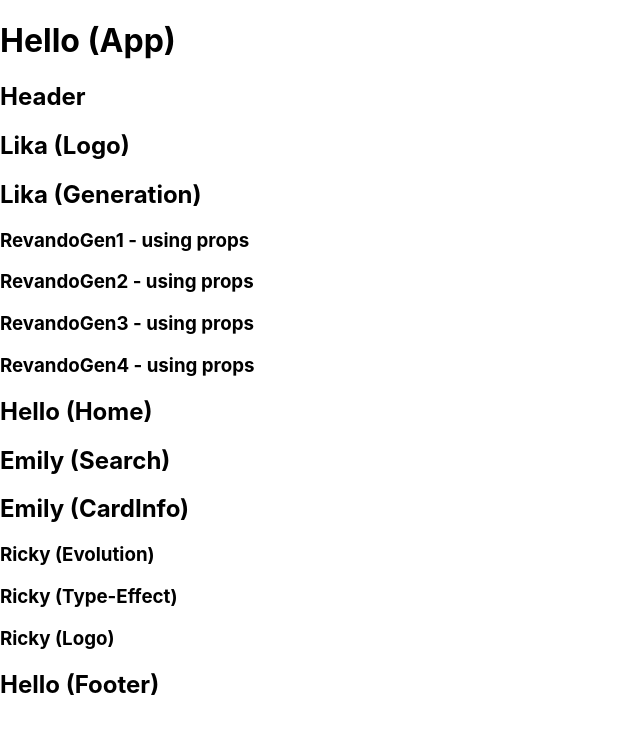
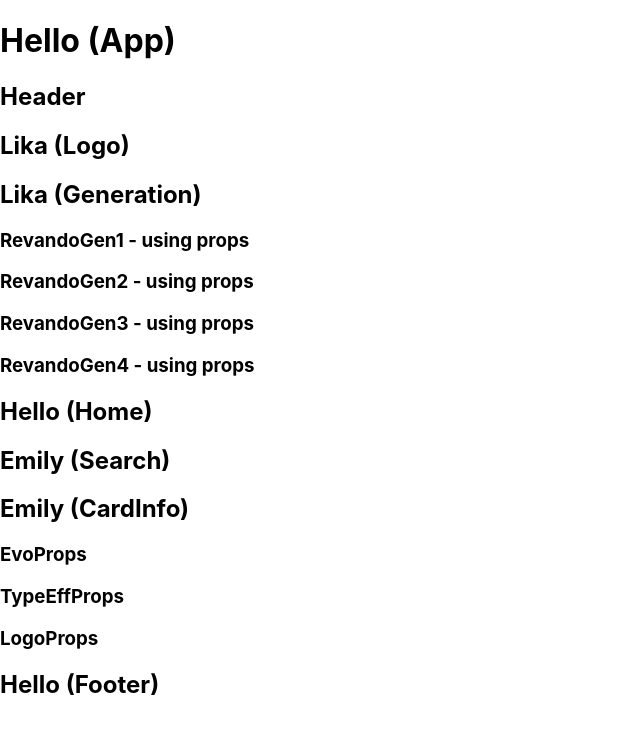
Before and after one commit to Aruperes/Fufufafa, a React (Create React App) app: page / in a window 1280 px wide. Shown: the top 734 px of the page, without its empty margins (0-640 px from the left). Built offline with nearby package versions, Linux system fonts and the light colour scheme.

Commit message:
adding props to Evolution, Logo, TypeEffect

```diff
--- a/src/components/Home/Card-Info/Evolution/index.js
+++ b/src/components/Home/Card-Info/Evolution/index.js
@@ -1,8 +1,7 @@
-const Evo = () => {
-    const rickyEvo = "Ricky (Evolution)";
+const Evo = ({text}) => {
     return (
       <div>
-        <h3>{rickyEvo}</h3>
+        <h3>{text}</h3>
       </div>
     );
   };
--- a/src/components/Home/Card-Info/Logo/index.js
+++ b/src/components/Home/Card-Info/Logo/index.js
@@ -1,8 +1,7 @@
-const Logo = () => {
-    const rickyLogo = "Ricky (Logo) ";
+const Logo = ({text}) => {
     return (
       <div>
-        <h3>{rickyLogo}</h3>
+        <h3>{text}</h3>
       </div>
     );
   };
--- a/src/components/Home/Card-Info/TypeEffect/index.js
+++ b/src/components/Home/Card-Info/TypeEffect/index.js
@@ -1,8 +1,7 @@
-const TypeEff = () => {
-    const rickyType = "Ricky (Type-Effect)";
+const TypeEff = ({text}) => {
     return (
       <div>
-        <h3>{rickyType}</h3>
+        <h3>{text}</h3>
       </div>
     );
   };
--- a/src/components/Home/Card-Info/index.js
+++ b/src/components/Home/Card-Info/index.js
@@ -7,9 +7,9 @@ const CardInfo = () => {
   return (
     <div>
       <h2>{MilyCardInfo}</h2>
-      <Evo />
-      <TypeEff />
-      <Logo />
+      <Evo text="EvoProps" />
+      <TypeEff text= "TypeEffProps"/>
+      <Logo text="LogoProps"/>
     </div>
   );
 };
```
